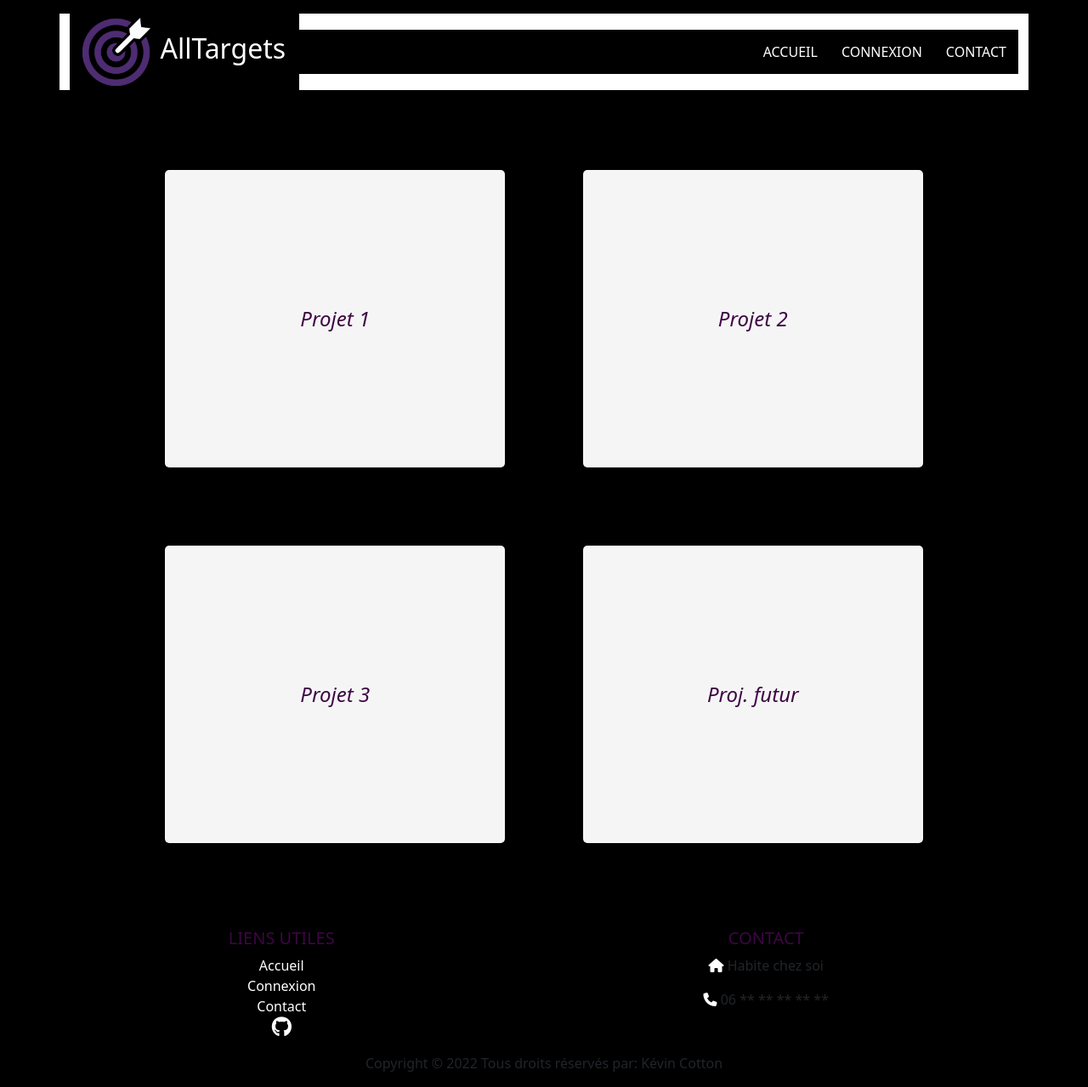
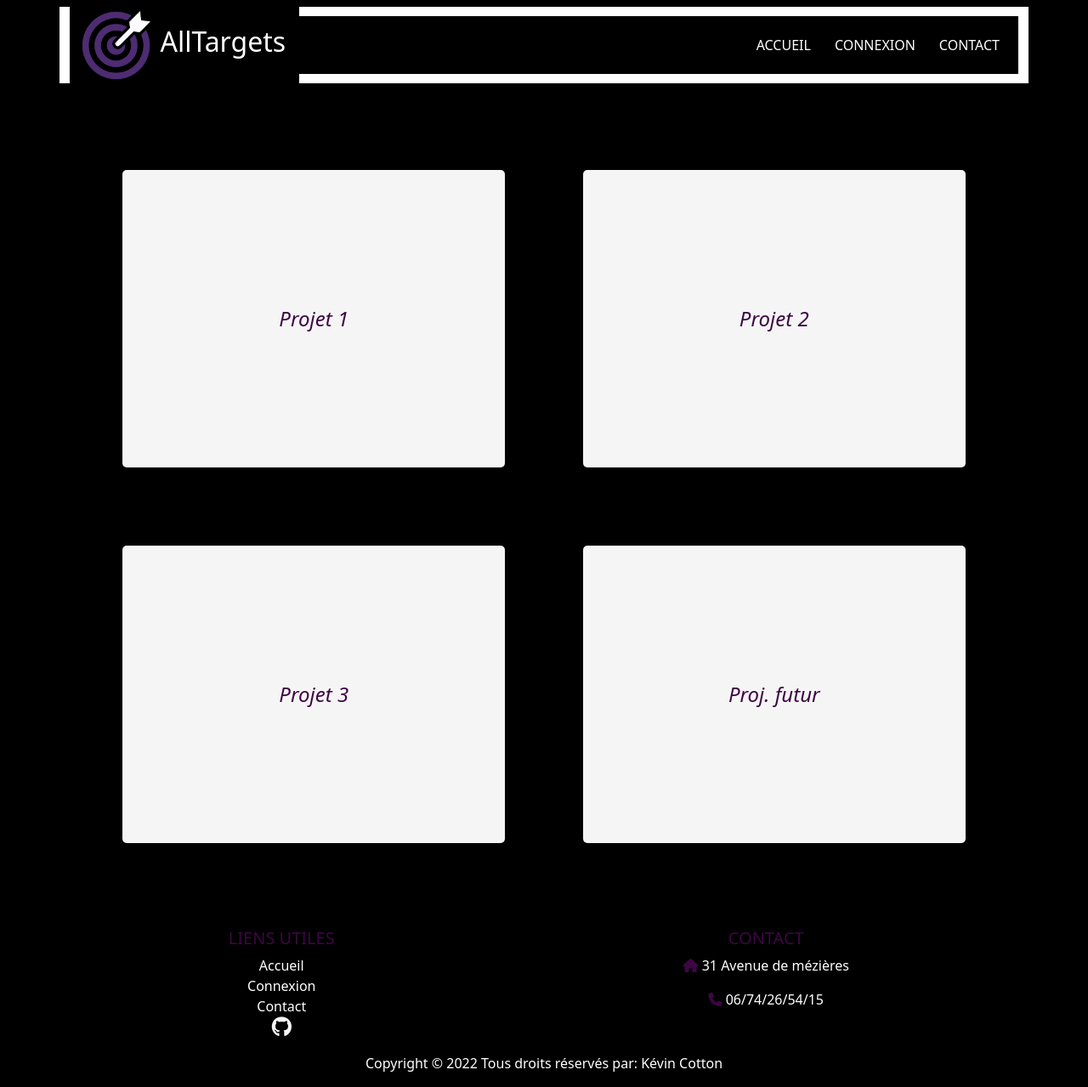
Before and after one commit to BadbooX/AllTargets3, a PHP site: page / in a window 1280 px wide. Shown: the whole page at 85% size. Run offline with PHP 8.4, Linux system fonts and the light colour scheme; some libraries are stand-ins or nearby versions.

Commit message:
Commit modif footer, nav, index

```diff
--- a/assets/css/style.css
+++ b/assets/css/style.css
@@ -56,7 +56,7 @@
     background-color: whitesmoke;
     border-radius: 5px;
 
-    width: 400px;
+    width: 450px;
     height: 350px;
     transition: all 0.3s ease-in-out;
 
@@ -93,6 +93,10 @@
 }
 .logogit{
     font-size: 1.5em;
+    color: whitesmoke;
+}
+.logogit:hover{
+    color:rgba(62, 6, 68, 1);
 }
 
 /* fin footer */
--- a/footer.php
+++ b/footer.php
@@ -7,26 +7,24 @@
                     <a href="index.php" id="linksfoot" class="text-white">Accueil<br></a>
                     <a href="contact.php" id="linksfoot" class="text-white">Connexion<br></a>
                     <a href="contact.php" id="linksfoot" class="text-white">Contact<br></a>
-                    <a href=""><i class="logogit fa-brands fa-github text-white"></i></a>
+                    <a href=""><i class="logogit fa-brands fa-github"></i></a>
                 </p>
             </div>
 
             <div class="col-md-4 col-lg-3 col-xl-3 mx-auto ">
                 <h5 class="footertitle text-uppercase  font-weight-bold">Contact</h5>
-                <p>
-                    <i class="fa-solid fa-house mr-3 text-white"></i> Habite chez soi
+                <p class="text-white">
+                    <i class="footertitle fa-solid fa-house mr-3"></i> 31 Avenue de mézières
                 </p>
-                <p>
-                    <i class="fa-solid fa-phone mr-3 text-white"></i> 06 ** ** ** ** **
+                <p class="text-white">
+                    <i class="footertitle fa-solid fa-phone mr-3 "></i> 06/74/26/54/15
                 </p>
-
-
             </div>
         </div>
 
         <div class="row d-flex justify-content-center align-items-center text-align-center">
             <div class="col-md-7 ml-7 col-lg-8">
-                <p class="copyright">Copyright &copy 2022 Tous droits réservés par: Kévin Cotton
+                <p class="copyright text-white">Copyright &copy 2022 Tous droits réservés par: Kévin Cotton
                 </p>
             </div>
 
--- a/navbar.php
+++ b/navbar.php
@@ -1,4 +1,4 @@
-<nav class="navbar fixed-top navbar-expand-lg navbar-dark p-md-3">
+<nav class="navbar fixed-top navbar-expand-lg navbar-dark ">
     <div class="container">
         <div class="cont">
             <a href="index.php" class="navbar-brand">
@@ -16,7 +16,7 @@
         aria-label="Toggle Navbar">
             <span class="navbar-toggler-icon"></span>
         </button>
-        <div class="collapse navbar-collapse" id="navbarNav">
+        <div class="collapse navbar-collapse p-2" id="navbarNav">
             <div class="mx-auto"></div>
             <ul class="navbar-nav">
                 <!-- Searchbar ici -->
```
